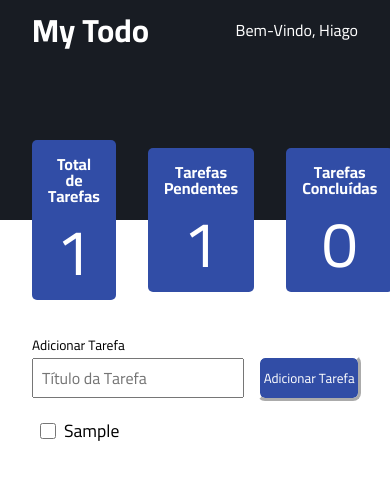
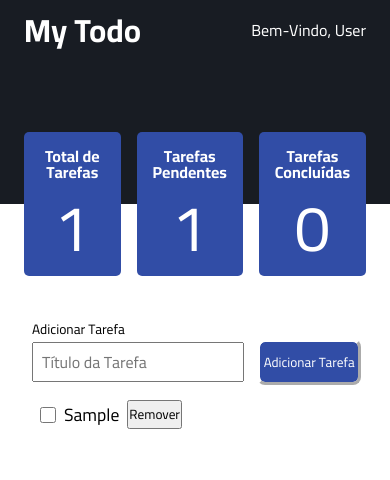
Before and after one commit to HgGabriel/todo-list-react, a React (Create React App) app: page / in a window 390 px wide. Both pictures are taken after typing "Sample" into the empty fields and a click on the button "Adicionar Tarefa". Shown: the top 480 px of the page. Built offline with nearby package versions, Linux system fonts and the light colour scheme.

Commit message:
Adicionado botão de RemoveTask e ajustando responsividade

```diff
--- a/src/components/Header/Header.tsx
+++ b/src/components/Header/Header.tsx
@@ -17,7 +17,7 @@ export const Header: React.FC = () => {
         <div>
           <h1>My Todo</h1>
 
-          <span>Bem-Vindo, Hiago</span>
+          <span>Bem-Vindo, User</span>
         </div>
 
         <div>
--- a/src/components/Header/styles.module.scss
+++ b/src/components/Header/styles.module.scss
@@ -4,7 +4,7 @@
 }
 .container {
   max-width: 1240px;
-  padding: 0 2rem;
+  padding: 0 1.5rem;
   margin: 0 auto;
 
   div:first-child {
@@ -16,7 +16,8 @@
   div:last-child{
     display: flex;
     align-items: center;
-    gap: 2rem;
+    gap: 1rem;
+    justify-content: space-around;
 
     transform: translateY(50%);
   }
--- a/src/components/StactsCard/styles.module.scss
+++ b/src/components/StactsCard/styles.module.scss
@@ -2,10 +2,13 @@
   background-color: #314da6;
   color: white;
 
-  width: 100%;
+  width: 300px;
   padding: 1rem;
   text-align: center;
   border-radius: 5px;
+
+  -webkit-line-clamp: 2;
+  text-overflow: ellipsis;
 
   h2 {
     font-size: 1rem;
@@ -18,3 +21,9 @@
     line-height: 1;
   }
 }
+
+@media screen and (max-width:412) {
+  .stats_card {
+    width: 20px;
+  }
+}
--- a/src/components/Tasks/Tasks.tsx
+++ b/src/components/Tasks/Tasks.tsx
@@ -43,6 +43,16 @@ export const Tasks: React.FC = () => {
     setTasks(newTasks)
   }
 
+  function handleRemoveTaskEvent(taskId:number) {
+    const newTasks = tasks.filter((task) => {
+     return task.id !== taskId
+    })
+    setTasks(newTasks)
+
+    localStorage.setItem(`tasks`, JSON.stringify(newTasks));
+
+  }
+
   return (
     <section className={styles.container}>
       <form onSubmit={handleSubmitAddTask}>
@@ -68,6 +78,7 @@ export const Tasks: React.FC = () => {
                 handleToggleTaskStatus(task.id)
               }}  />
               <label htmlFor={`task-${task.id}`} className={task.done ? styles.done : ''}>{task.title}</label>
+              <button onClick={() => {handleRemoveTaskEvent(task.id)}}>Remover</button>
             </li>
           );
         })}
```
